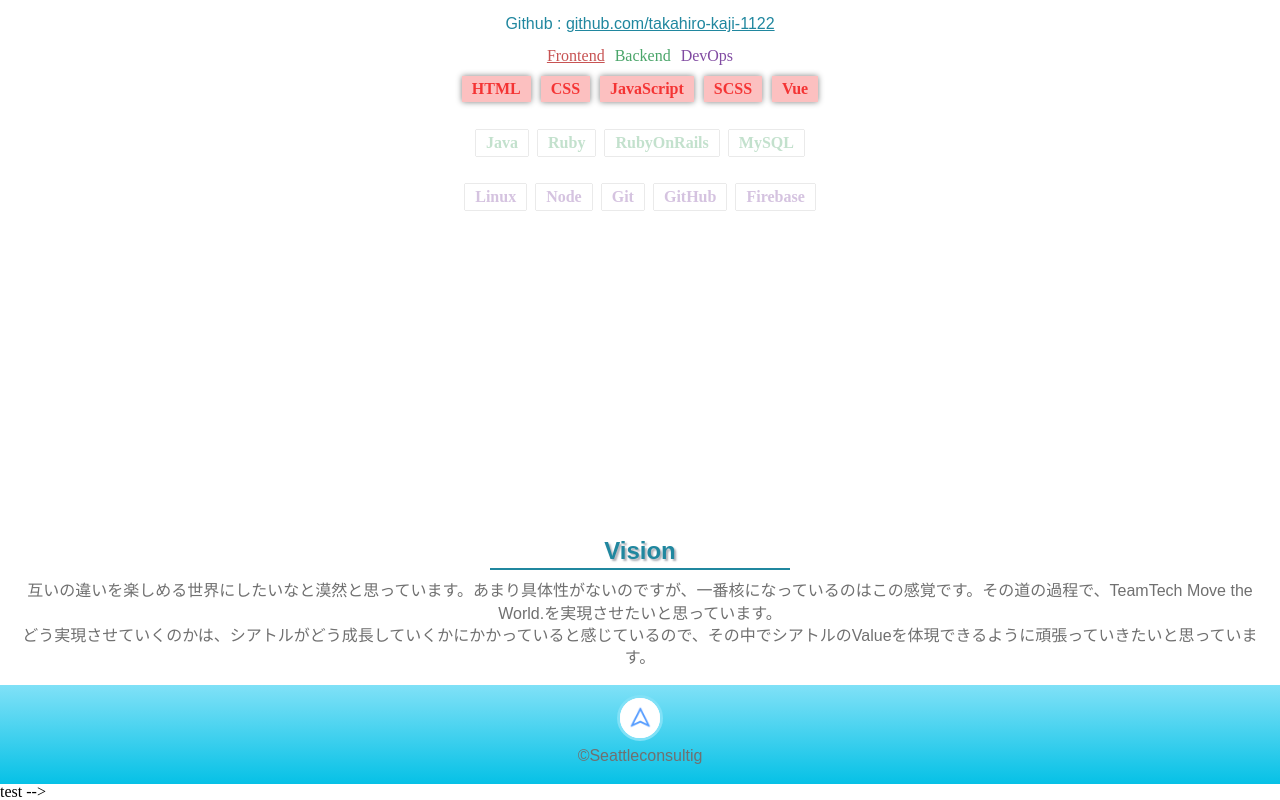
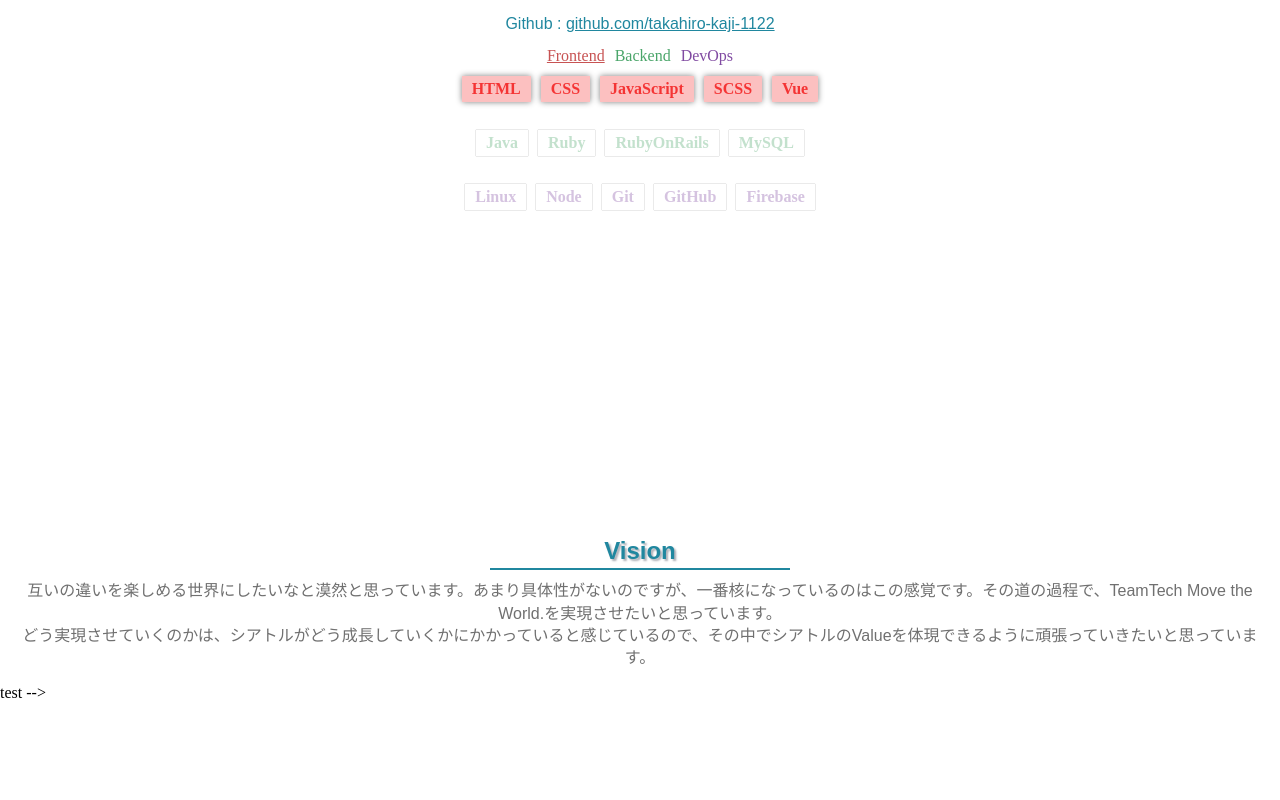
Before and after one commit to takahiro-kaji-1122/Takahiro, a Vue app: page / in a window 1280 px wide. Shown: the part 616-1416 px from the top of the page. After the commit the page ends 1317 px from the top, so only its background shows below. Built offline with nearby package versions, Linux system fonts and the light colour scheme; no server answers.

Commit message:
【環境変数設定】コメントアウト変更

```diff
--- a/src/App.vue
+++ b/src/App.vue
@@ -16,9 +16,9 @@
     <div id="Vision">
       <Vision />
     </div>
-    <div id="Footer">
+    <!--一回フッター無効化    <div id="Footer">
       <Footer />
-    </div>
+    </div> -->
     test -->
   </div>
 </template>
@@ -29,7 +29,7 @@ import Main from './components/Main.vue'
 import About from './components/About.vue'
 import Skill from './components/Skill.vue'
 import Vision from './components/Vision.vue'
-import Footer from './components/Footer.vue'
+//import Footer from './components/Footer.vue'
 
 
 export default {
@@ -40,7 +40,7 @@ export default {
     About,
     Skill,
     Vision,
-   Footer
+//    Footer
   },
   mounted(){
     this.$store.dispatch('updateSkillScores');
@@ -77,6 +77,18 @@ export default {
 }
 
 
+
+/*
+test
+ボタン切り替え
+var app = new Vue({
+  el: '#app',
+  data: {
+    message: 'Hello Vue!'
+  }
+})
+↑test
+*/
 
 
 </script>
```
